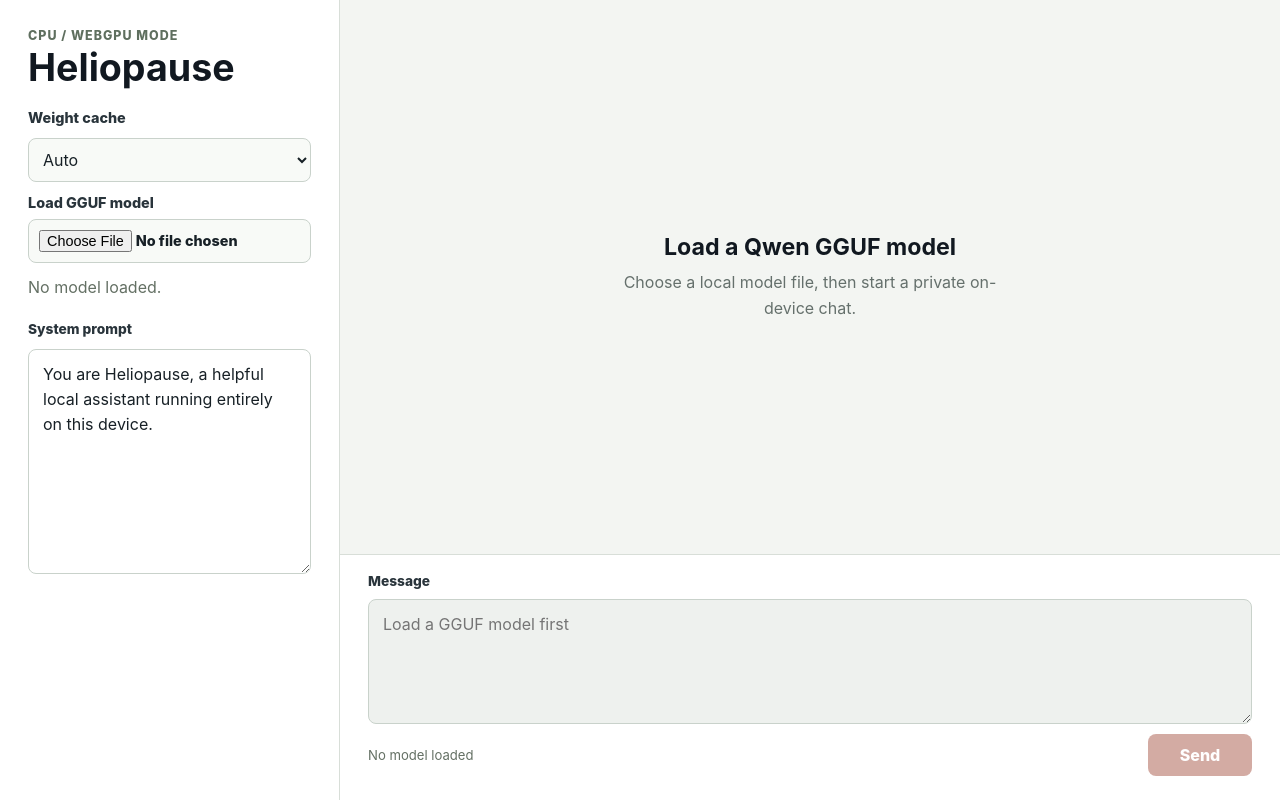
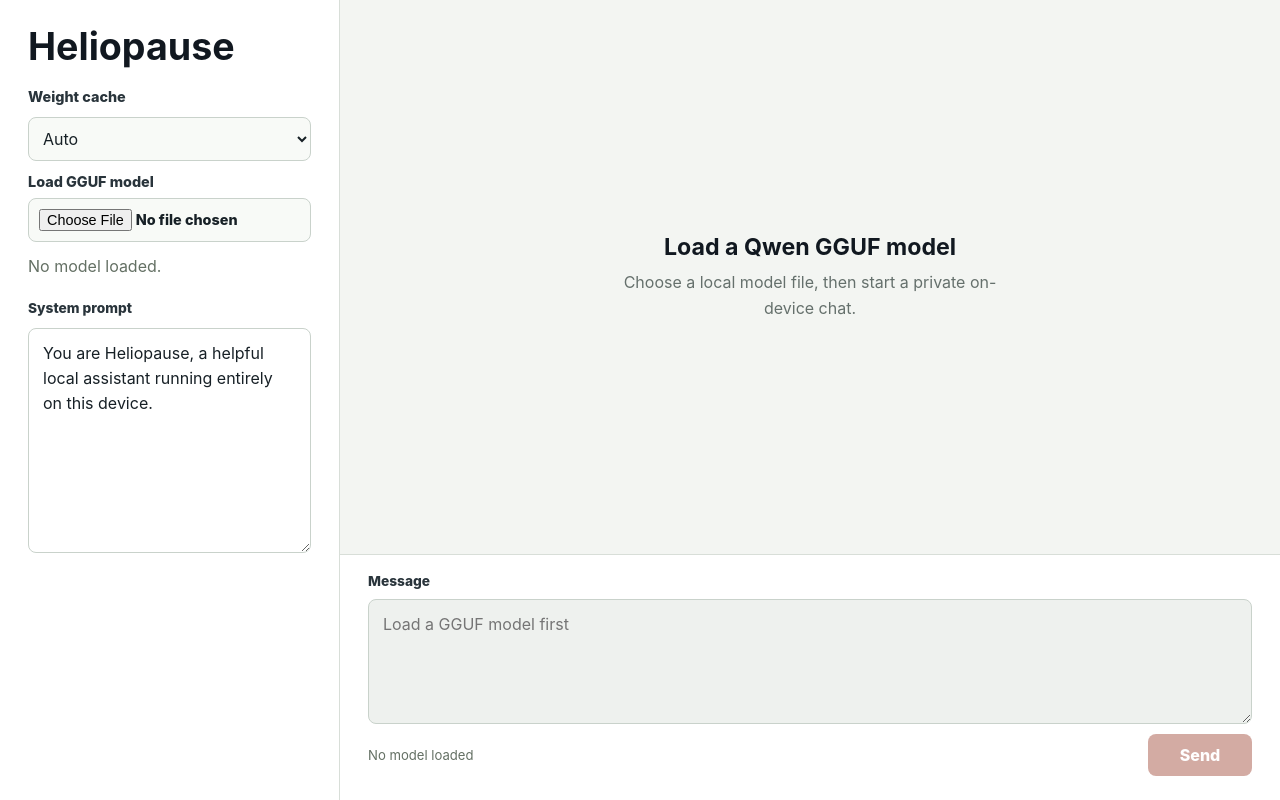
Before and after one commit to yoshou/heliopause, a React (Vite) app in the folder apps/desktop/: page / in a window 1280 px wide. Built offline with nearby package versions, Linux system fonts and the light colour scheme.

Commit message:
refactor: Remove misleading runtime label

```diff
--- a/apps/desktop/src/App.css
+++ b/apps/desktop/src/App.css
@@ -46,15 +46,6 @@
 .sidebar header {
   display: grid;
   gap: 6px;
-}
-
-.eyebrow {
-  margin: 0;
-  color: #5f6f5f;
-  font-size: 0.78rem;
-  font-weight: 800;
-  letter-spacing: 0.08em;
-  text-transform: uppercase;
 }
 
 h1,
--- a/apps/desktop/src/App.tsx
+++ b/apps/desktop/src/App.tsx
@@ -320,7 +320,6 @@
     <main className="app-shell">
       <aside className="sidebar" aria-label="Model settings">
         <header>
-          <p className="eyebrow">CPU / WebGPU mode</p>
           <h1>Heliopause</h1>
         </header>
 
```
